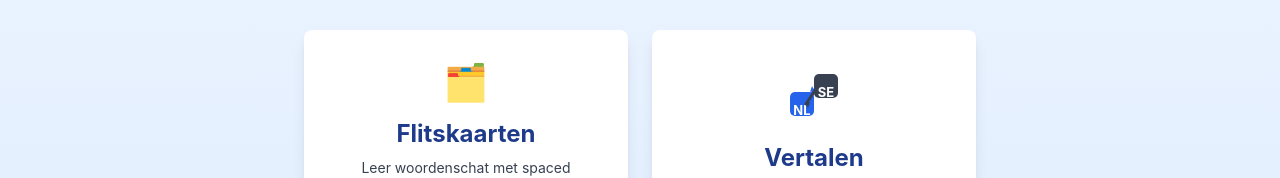
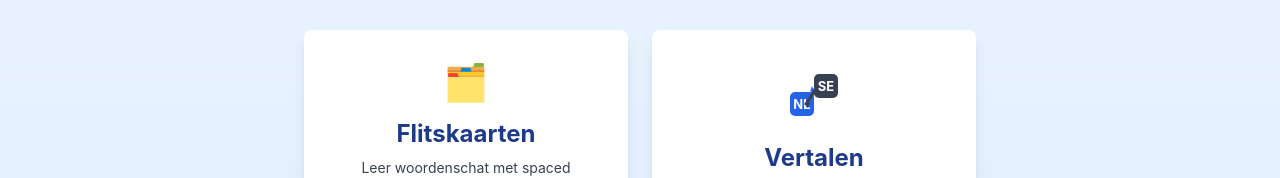
Before and after one commit to akkerman/svenska_laren, a React (Vite) app in the folder frontend/: page / in a window 1280 px wide. Shown: the part 308-486 px from the top of the page. Built offline with nearby package versions, Linux system fonts and the light colour scheme; no server answers; the HTML template or start-up script is replaced by a standard one.

Commit message:
Center NL and SE text vertically in their boxes

```diff
--- a/frontend/src/components/TranslateIcon.tsx
+++ b/frontend/src/components/TranslateIcon.tsx
@@ -16,7 +16,7 @@ export function TranslateIcon() {
       {/* NL in blue box */}
       <text
         x="20"
-        y="48"
+        y="42"
         fontSize="13"
         fontWeight="bold"
         fill="white"
@@ -29,7 +29,7 @@ export function TranslateIcon() {
       {/* SE in dark box */}
       <text
         x="44"
-        y="30"
+        y="24"
         fontSize="13"
         fontWeight="bold"
         fill="white"
```
